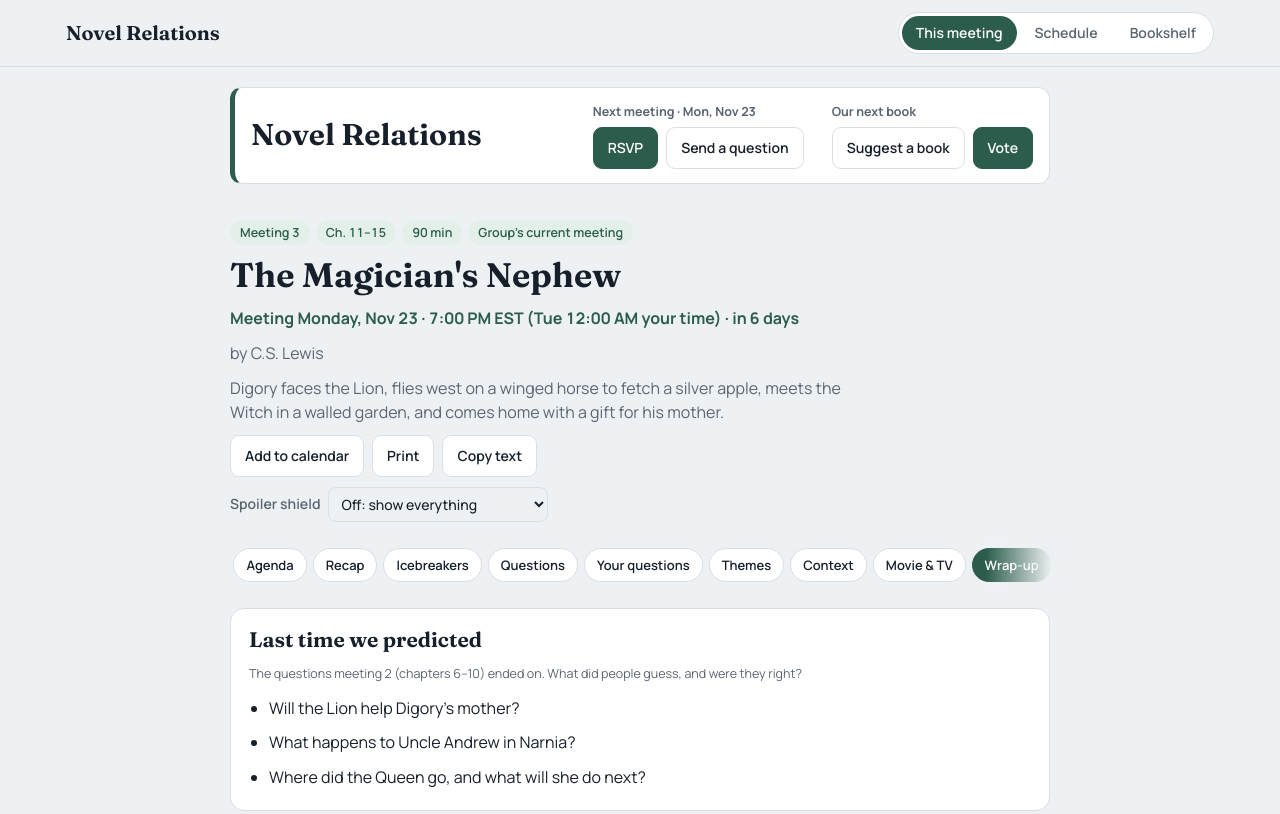
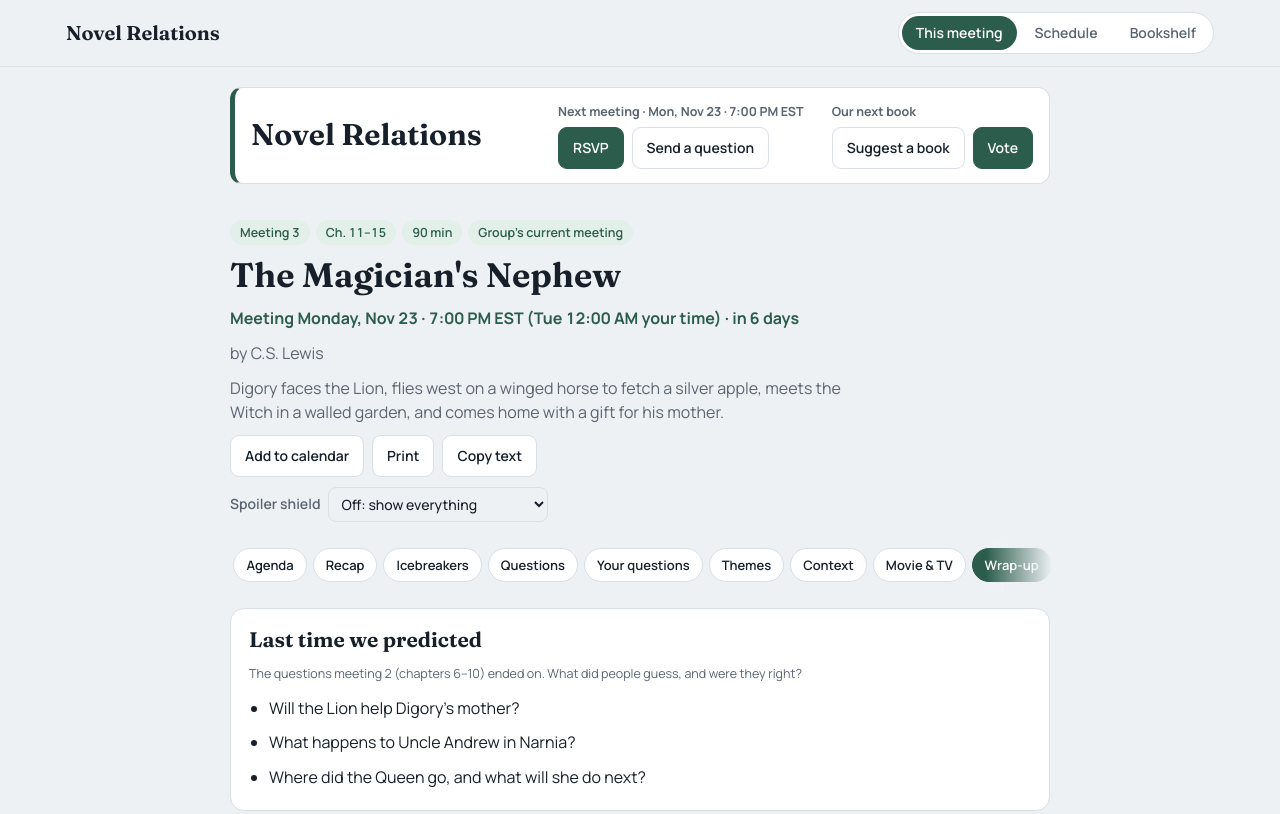
Before and after one commit to rico9267/bookclub, a plain HTML site: page index.html in a window 1280 px wide. Shown: the top 814 px of the page. Drawn offline with Linux system fonts and the light colour scheme; no server answers.

Commit message:
v7.4: meeting time next to the date at the top
Co-Authored-By: Claude Opus 5.5 <noreply@anthropic.com>
Claude-Session: https://claude.ai/code/session_01FuafEGjV9dLb8HTxexggXa

```diff
--- a/index.html
+++ b/index.html
@@ -2227,7 +2227,7 @@ function clubBar() {
       tbd ? quickDate() : null, hostDateLink(),
       (() => { const u = undatedNext(); return u && u.guide && isUrl(st.questionsUrl) ? el("div", { class: "club-forms" }, formLink("club-ask", questionFormUrl(u), "Send a question")) : null; })())
     : (rsvp || ask) ? el("div", { class: "club-group" },
-      el("p", { class: "club-cap" }, day ? `Next meeting · ${day}` : "Meetings"),
+      el("p", { class: "club-cap" }, day ? `Next meeting · ${day}${nx.time ? " · " + fmtMeetTime(nx.date, nx.time) : ""}` : "Meetings"),
       nx?.feedDated ? hostDateLink("Change the date") : null,
       el("div", { class: "club-forms" },
         rsvp ? formLink("club-rsvp", st.rsvpUrl, "RSVP", { primary: true, aria: day ? `RSVP for ${day}` : null }) : null,
```
